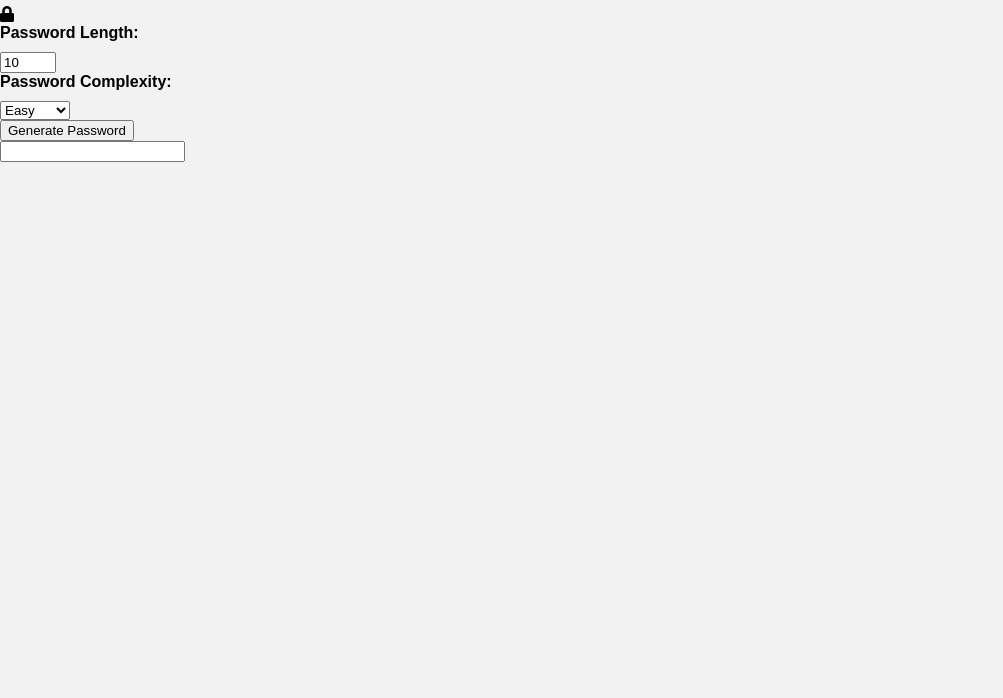
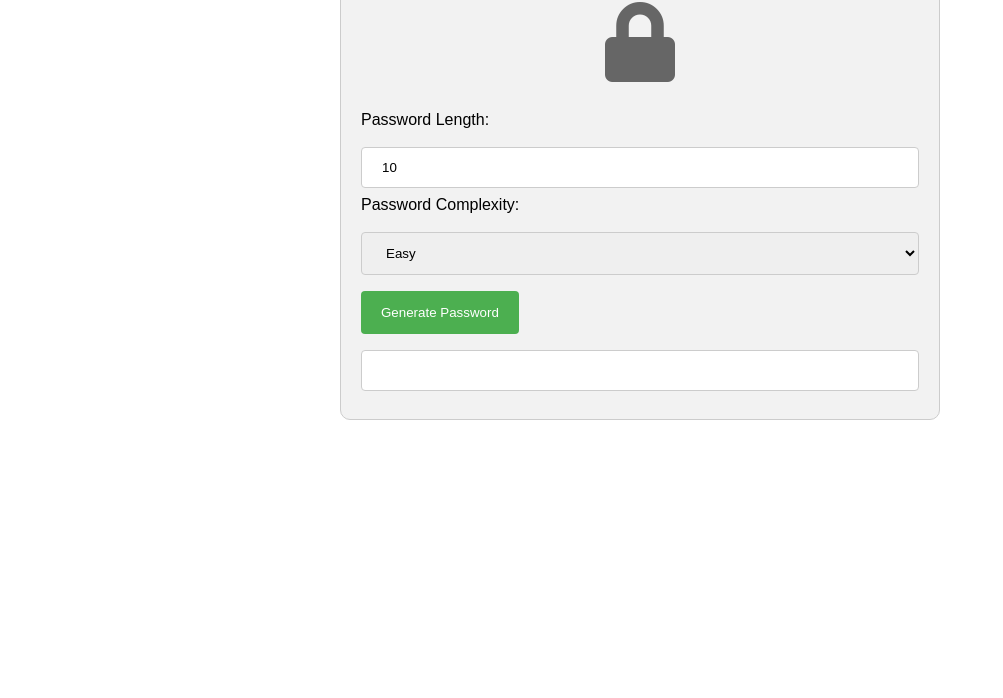
Before and after one commit to meerzoheb/meerzoheb.github.io, a plain HTML site: page index.html in a window 1280 px wide. Shown: the part 102-800 px from the top of the page, without its empty margins (0-1003 px from the left). Drawn offline with Linux system fonts and the light colour scheme.

Commit message:
Update password-generator.css

```diff
--- a/password-generator.css
+++ b/password-generator.css
@@ -1,52 +1,67 @@
-/* Global styles */
+* {
+	box-sizing: border-box;
+  }
+
   body {
 	font-family: Arial, sans-serif;
-	background-color: #f2f2f2;
 	margin: 0;
-	padding: 0;
   }
 
-h1 {
+  .container {
+	max-width: 600px;
+	margin: 0 auto;
+	padding: 20px;
 	text-align: center;
-	margin-top: 50px;
+	background-color: #f2f2f2;
+	border: 1px solid #ccc;
+	border-radius: 10px;
   }
 
-form {
-	max-width: 400px;
-	margin: 0 auto;
-	padding: 20px;
-	background-color: #fff;
-	border: 1px solid #ccc;
-	box-shadow: 0 0 10px rgba(0,0,0,0.2);
-	border-radius: 5px;
+  .icon {
+	font-size: 80px;
+	color: #666;
+	margin: 20px;
+  }
+
+  .form {
+	margin-top: 20px;
+	text-align: left;
   }
 
   label {
-	display: block;
+	display: inline-block;
 	margin-bottom: 10px;
-	font-weight: bold;
   }
 
-input[type="number"], input[type="checkbox"] {
-	margin-right: 10px;
+  input[type="number"],
+  select {
+	width: 100%;
+	padding: 12px 20px;
+	margin: 8px 0;
+	border: 1px solid #ccc;
+	border-radius: 4px;
+	box-sizing: border-box;
   }
 
-input[type="button"] {
+  button {
 	background-color: #4CAF50;
-	color: #fff;
+	color: white;
+	padding: 14px 20px;
+	margin: 8px 0;
 	border: none;
-	padding: 10px 20px;
-	font-size: 16px;
+	border-radius: 4px;
 	cursor: pointer;
-	margin-top: 20px;
   }
 
-input[type="button"]:hover {
-	background-color: #3e8e41;
+  button:hover {
+	background-color: #45a049;
   }
 
-#password {
-	text-align: center;
-	font-size: 24px;
-	margin-top: 20px;
+  input[type="text"] {
+	width: 100%;
+	padding: 12px 20px;
+	margin: 8px 0;
+	border: 1px solid #ccc;
+	border-radius: 4px;
+	box-sizing: border-box;
   }
```
Lines whose indentation alone changed are shown as unchanged.
